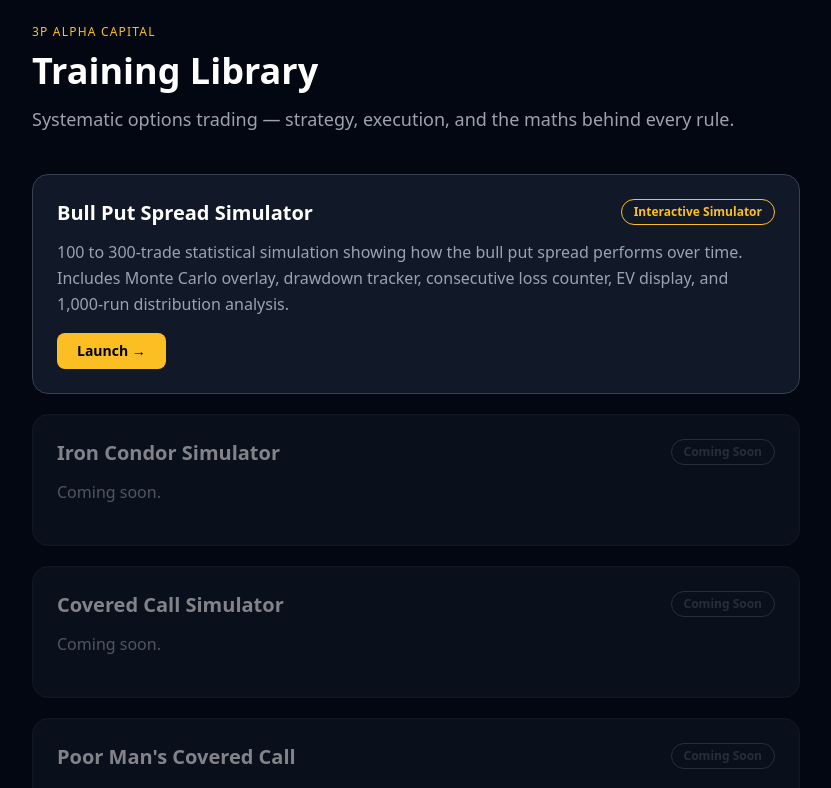
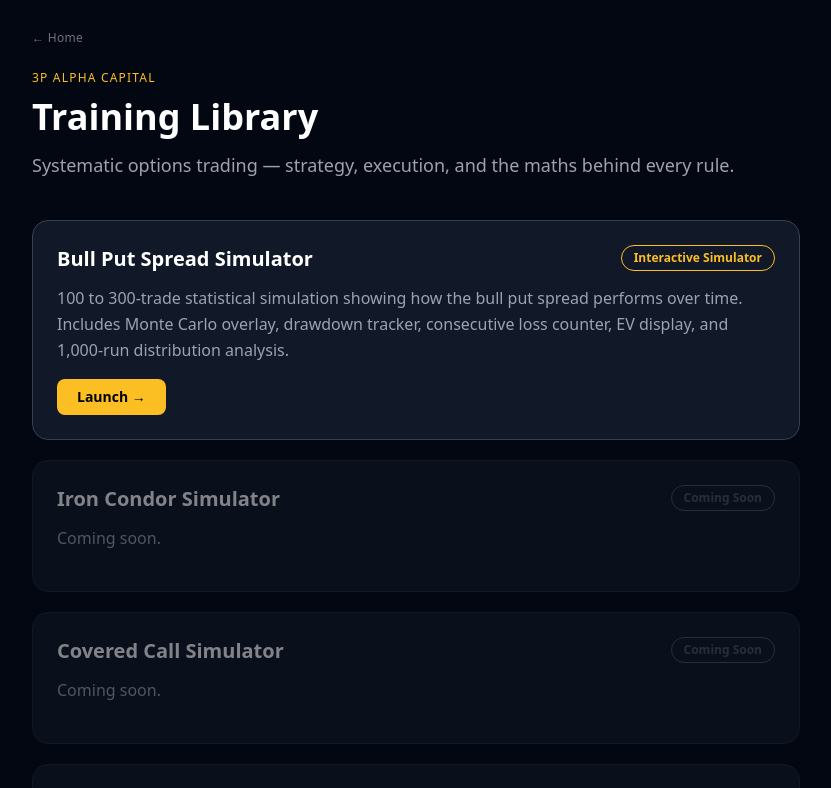
Before and after one commit to brianbarghout/3p-alpha-website, a React (Vite) app: page /training in a window 1280 px wide. Shown: the top 788 px of the page, without its empty margins (224-1055 px from the left). Built offline with nearby package versions, Linux system fonts and the light colour scheme.

Commit message:
Add back navigation links to Training and BullPutSpread pages

```diff
--- a/src/pages/training/BullPutSpread.jsx
+++ b/src/pages/training/BullPutSpread.jsx
@@ -1,4 +1,5 @@
 import { useState, useEffect, useRef, useMemo } from "react";
+import { Link } from "react-router-dom";
 
 // ── Constants ────────────────────────────────────────────────────────────────
 const PREMIUM          = 0.70;
@@ -325,6 +326,7 @@
       {/* ══ TITLE + ℹ ══════════════════════════════════════════════════════ */}
       <div style={{ display:"flex", alignItems:"center", justifyContent:"space-between", marginBottom:6 }}>
         <div>
+          <Link to="/training" style={{ fontSize:11, color:C.muted, textDecoration:"none", marginRight:12 }}>← Training</Link>
           <span style={{ fontSize:11, color:C.accent, textTransform:"uppercase", letterSpacing:"0.12em" }}>3PAC Training Library &nbsp;·&nbsp; </span>
           <span style={{ fontSize:16, fontWeight:800, color:C.text }}>Bull Put Spread Simulation</span>
         </div>
--- a/src/pages/training/Training.jsx
+++ b/src/pages/training/Training.jsx
@@ -48,6 +48,9 @@
     <div className="min-h-screen bg-gray-950 text-gray-100 p-6 font-sans">
       <div className="max-w-3xl mx-auto">
         <div className="mb-10">
+          <Link to="/" className="inline-flex items-center gap-1 text-xs text-gray-500 hover:text-amber-400 transition-colors mb-6 tracking-wide">
+            ← Home
+          </Link>
           <p className="text-xs tracking-widest text-amber-400 uppercase mb-2">
             3P Alpha Capital
           </p>
```
